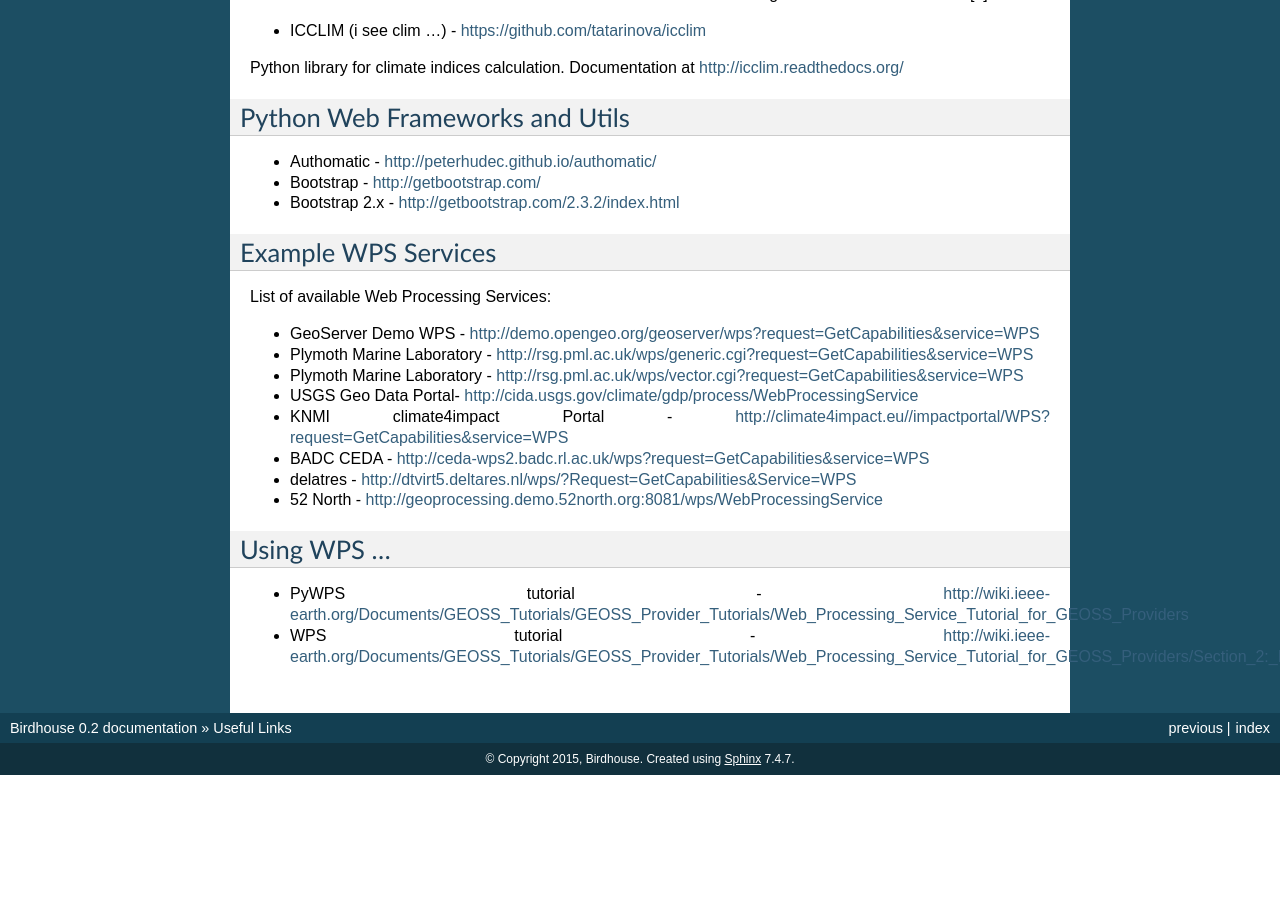
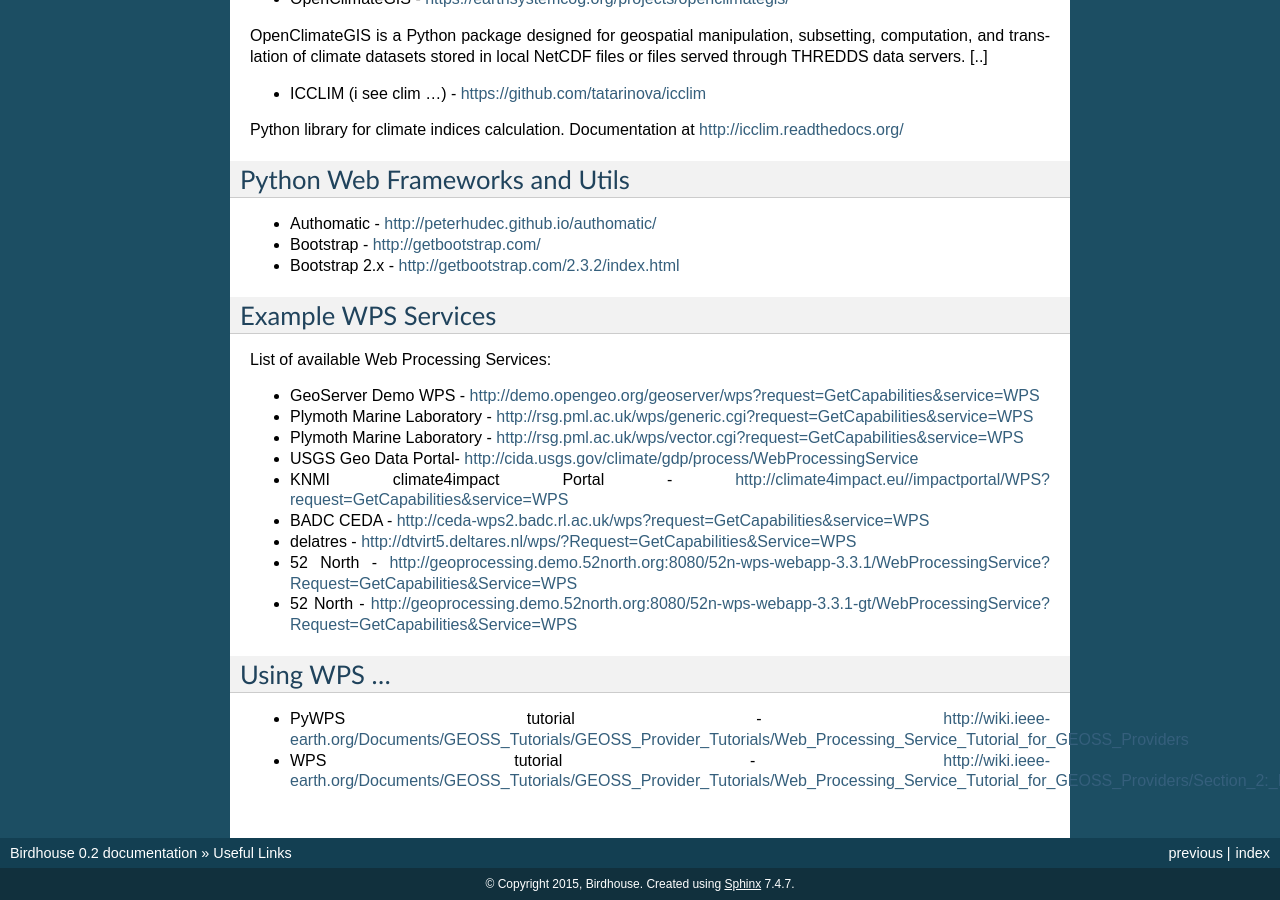
Before and after one commit to bird-house/birdhouse-docs, a Sphinx documentation site: the page built from docs/source/appendix.rst, in a window 1280 px wide and 900 px high, scrolled down 1649 px. Built offline with Sphinx 7.4.7, drawn with Linux system fonts in a browser that asks for light colours; before the commit the page ends 2424 px from its top, so only the background shows below that; some of the changed text lies outside the part shown.

Commit message:
update appendix

```diff
--- a/docs/source/appendix.rst
+++ b/docs/source/appendix.rst
@@ -18,15 +18,18 @@
 
 WPS Client Software:
 
-* OWSLib - http://geopython.github.io/OWSLib/
+* OWSLib Python Client - http://geopython.github.io/OWSLib/
 * OpenLayers WPS Plugin - http://dev.openlayers.org/docs/files/OpenLayers/WPSClient-js.html
 * GeoTools WPS Module - http://docs.geotools.org/latest/userguide/unsupported/wps.html
+* 52 North Java Client - http://52north.org/communities/geoprocessing/wps/index.html
+* 52 North Javascript Client - http://geoprocessing.demo.52north.org:8080
 
 Scientific Workflow Tools
 =========================
 
 Workflow Engines:
 
+* Dispel4py - http://www2.epcc.ed.ac.uk/~amrey/VERCE/Dispel4Py/index.html
 * RestFlow - https://github.com/restflow-org/restflow/wiki
 * Taverna - http://www.taverna.org.uk/
 * VisTrails - http://www.vistrails.org/index.php/Main_Page
@@ -113,7 +116,8 @@
 * KNMI climate4impact Portal - http://climate4impact.eu//impactportal/WPS?request=GetCapabilities&service=WPS
 * BADC CEDA - http://ceda-wps2.badc.rl.ac.uk/wps?request=GetCapabilities&service=WPS
 * delatres - http://dtvirt5.deltares.nl/wps/?Request=GetCapabilities&Service=WPS
-* 52 North - http://geoprocessing.demo.52north.org:8081/wps/WebProcessingService
+* 52 North - http://geoprocessing.demo.52north.org:8080/52n-wps-webapp-3.3.1/WebProcessingService?Request=GetCapabilities&Service=WPS
+* 52 North - http://geoprocessing.demo.52north.org:8080/52n-wps-webapp-3.3.1-gt/WebProcessingService?Request=GetCapabilities&Service=WPS
 
 Using WPS ...
 =============
```
